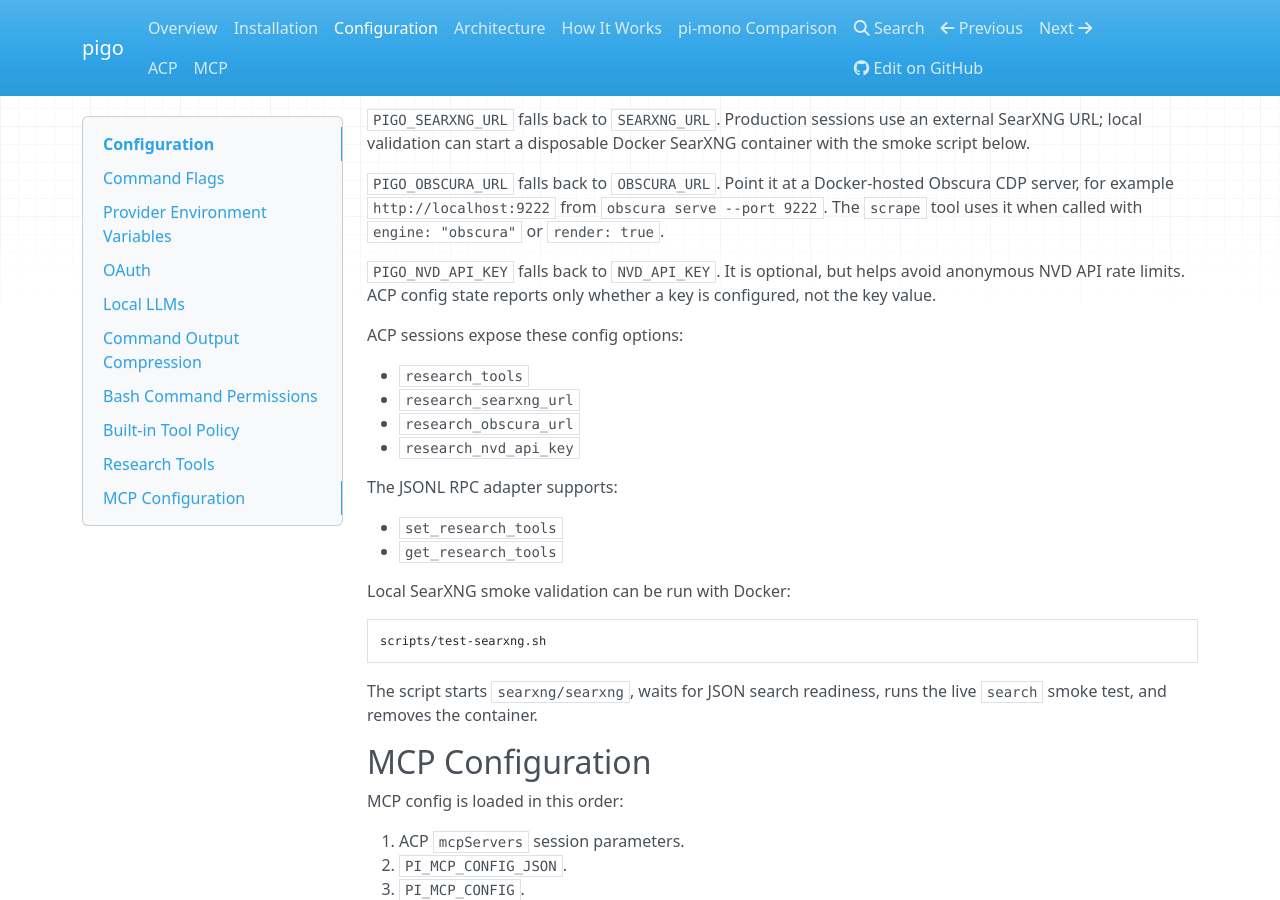
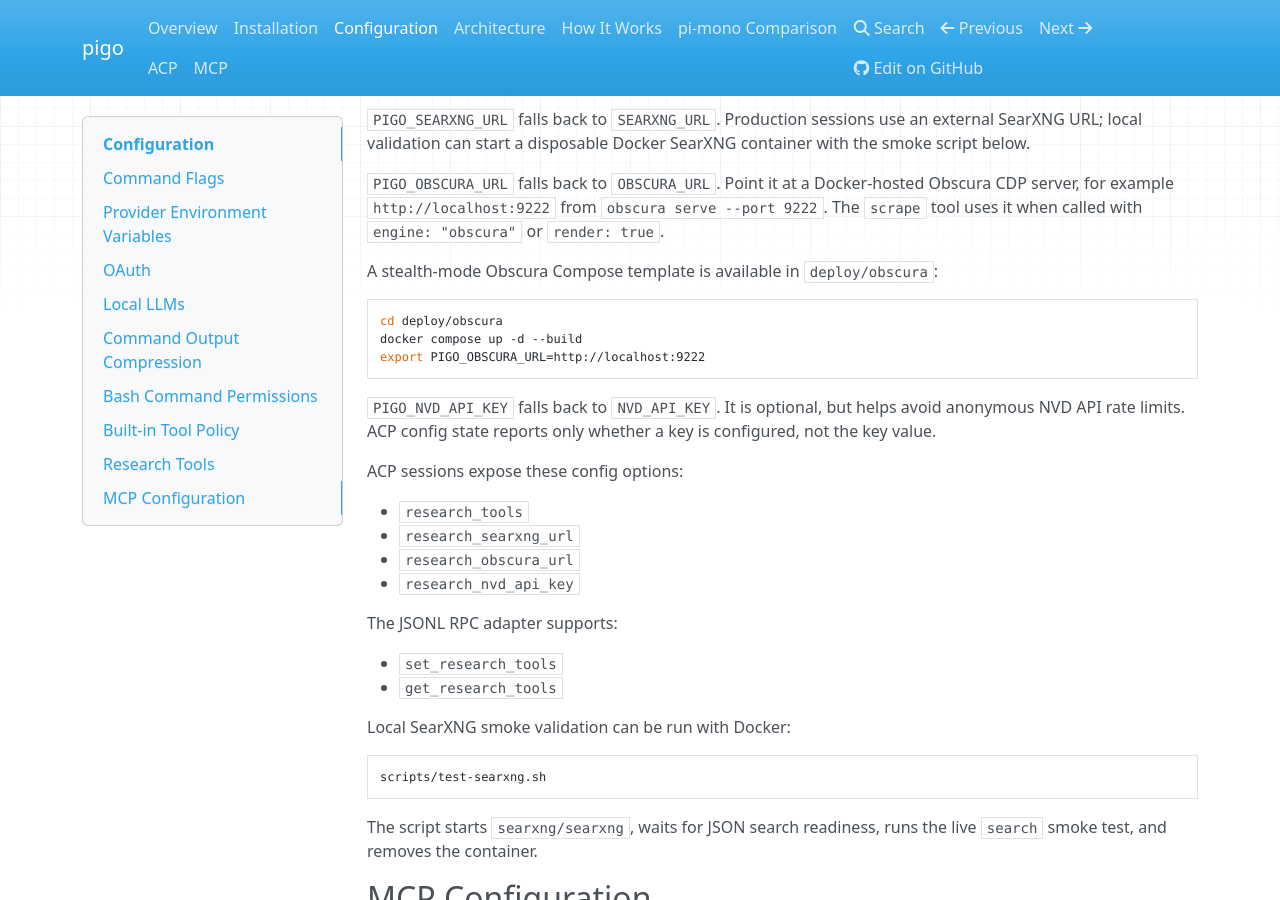
Before and after one commit to zean00/pigo, an MkDocs documentation site: the page built from docs/configuration.md, in a window 1280 px wide and 900 px high, scrolled down 6101 px. Built offline with MkDocs 1.6.1, drawn with Linux system fonts in a browser that asks for light colours; nearby versions of some CDN libraries.

Commit message:
Add Obscura stealth compose template

````diff
--- a/docs/configuration.md
+++ b/docs/configuration.md
@@ -257,6 +257,14 @@ The `research` tool accepts `query`, optional `depth` (currently only `0` quick
 
 `PIGO_OBSCURA_URL` falls back to `OBSCURA_URL`. Point it at a Docker-hosted Obscura CDP server, for example `http://localhost:9222` from `obscura serve --port 9222`. The `scrape` tool uses it when called with `engine: "obscura"` or `render: true`.
 
+A stealth-mode Obscura Compose template is available in `deploy/obscura`:
+
+```bash
+cd deploy/obscura
+docker compose up -d --build
+export PIGO_OBSCURA_URL=http://localhost:9222
+```
+
 `PIGO_NVD_API_KEY` falls back to `NVD_API_KEY`. It is optional, but helps avoid anonymous NVD API rate limits. ACP config state reports only whether a key is configured, not the key value.
 
 ACP sessions expose these config options:
````
Also changed, not shown: deploy/obscura/README.md (added, +23 -0 lines), 2 other files.
